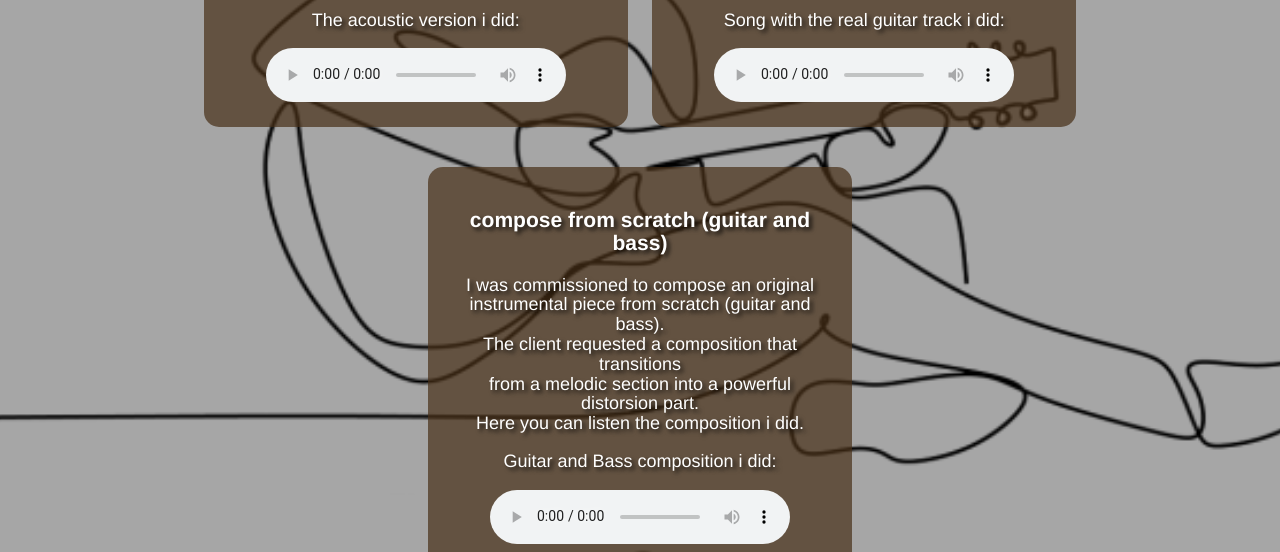
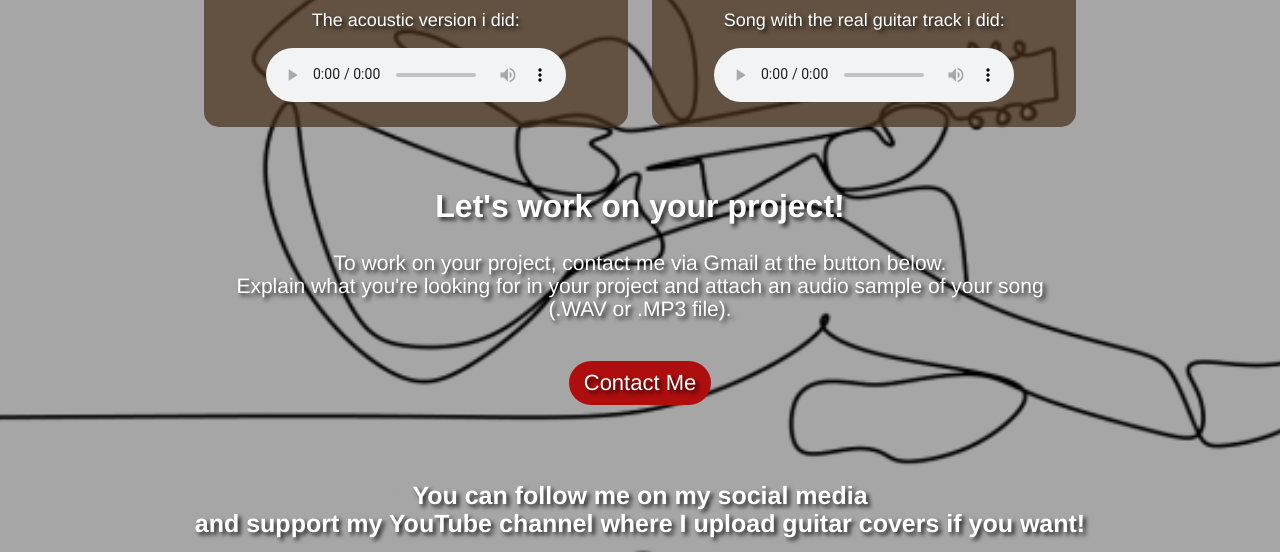
Before and after one commit to alex616LX/alex616LX.github.io, a plain HTML site: page index.html in a window 1280 px wide. Shown: the part 1107-1659 px from the top of the page. Drawn offline with Linux system fonts and the light colour scheme.

Commit message:
update HTML via upload

```diff
--- a/index.html
+++ b/index.html
@@ -56,15 +56,7 @@
         </audio>
     </div>
 
-    <div class="trabajos">
-        <h3>compose from scratch (guitar and bass) </h3>
-        <p>I was commissioned to compose an original <br>instrumental piece from scratch (guitar and bass). <br>The client requested a composition that transitions <br>from a melodic section into a powerful distorsion part.<br> Here you can listen the composition i did.</p>
-        <p>Guitar and Bass composition i did:</p>
-        <audio controls>
-        <source src="audio/" type="audio/mp3">
-        Your browser does not support the audio element.
-        </audio>
-    </div>
+
 
 </div>
 
```
